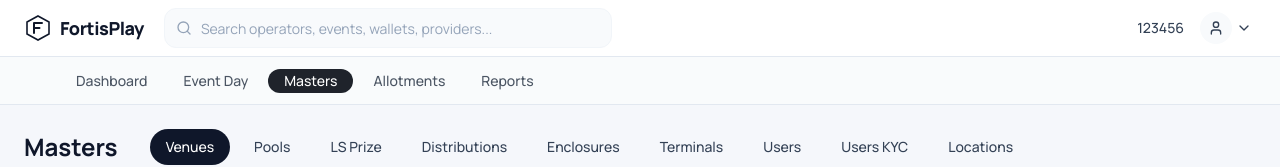
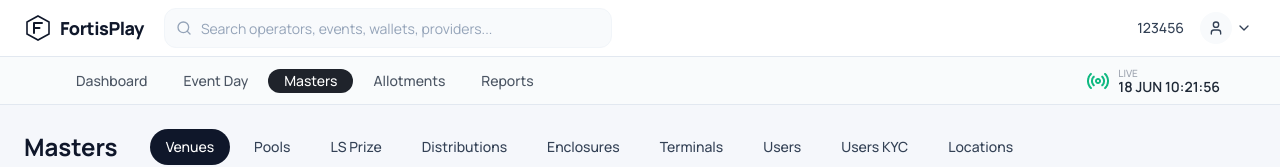
Before and after one commit to Vinay-1206/FortisPlay, a Next.js app: page /masters in a window 1280 px wide. Shown: the top 167 px of the page. Built offline with nearby package versions, Linux system fonts and the light colour scheme.

Commit message:
live added

```diff
--- a/src/components/layout/Navbar.tsx
+++ b/src/components/layout/Navbar.tsx
@@ -9,6 +9,7 @@ import { SearchBar } from '@/components/ui/SearchBar';
 import { Logo } from './Logo';
 import { Sidebar } from './Sidebar';
 import { PRIMARY_NAV } from './nav-config';
+import Image from 'next/image';
 
 /**
  * Application top bar: brand mark, global search, account menu and the
@@ -58,9 +59,10 @@ export function Navbar() {
         {/* Secondary tab navigation */}
         <nav
           aria-label="Sections"
-          className="hidden lg:block h-12 border-t border-[#E2E8F0] bg-[#F8FAFC]/80"
+          className="hidden lg:flex h-12 items-center justify-between border-t border-[#E2E8F0] bg-[#F8FAFC]/80 px-[60px]"
         >
-          <ul className="flex h-full items-center gap-1 px-[60px]">
+          {/* Left Navigation */}
+          <ul className="flex items-center gap-1">
             {PRIMARY_NAV.map((item) => {
               const active =
                 pathname === item.href ||
@@ -84,6 +86,27 @@ export function Navbar() {
               );
             })}
           </ul>
+
+          {/* Right Live Section */}
+          <div className="flex items-center gap-2">
+            <Image
+              src="/images/signal.png"
+              alt="Live Signal"
+              width={24}
+              height={24}
+              className="object-contain"
+            />
+
+            <div className="leading-none">
+              <div className="text-[10px] font-medium uppercase text-[#9CA3AF]">
+                LIVE
+              </div>
+
+              <div className="mt-[2px] text-[14px] font-semibold text-[#1F2937]">
+                18 JUN 10:21:56
+              </div>
+            </div>
+          </div>
         </nav>
 
         {/* Search visible on mobile, under the brand row */}
```
Also changed, not shown: public/images/signal.png (added).
